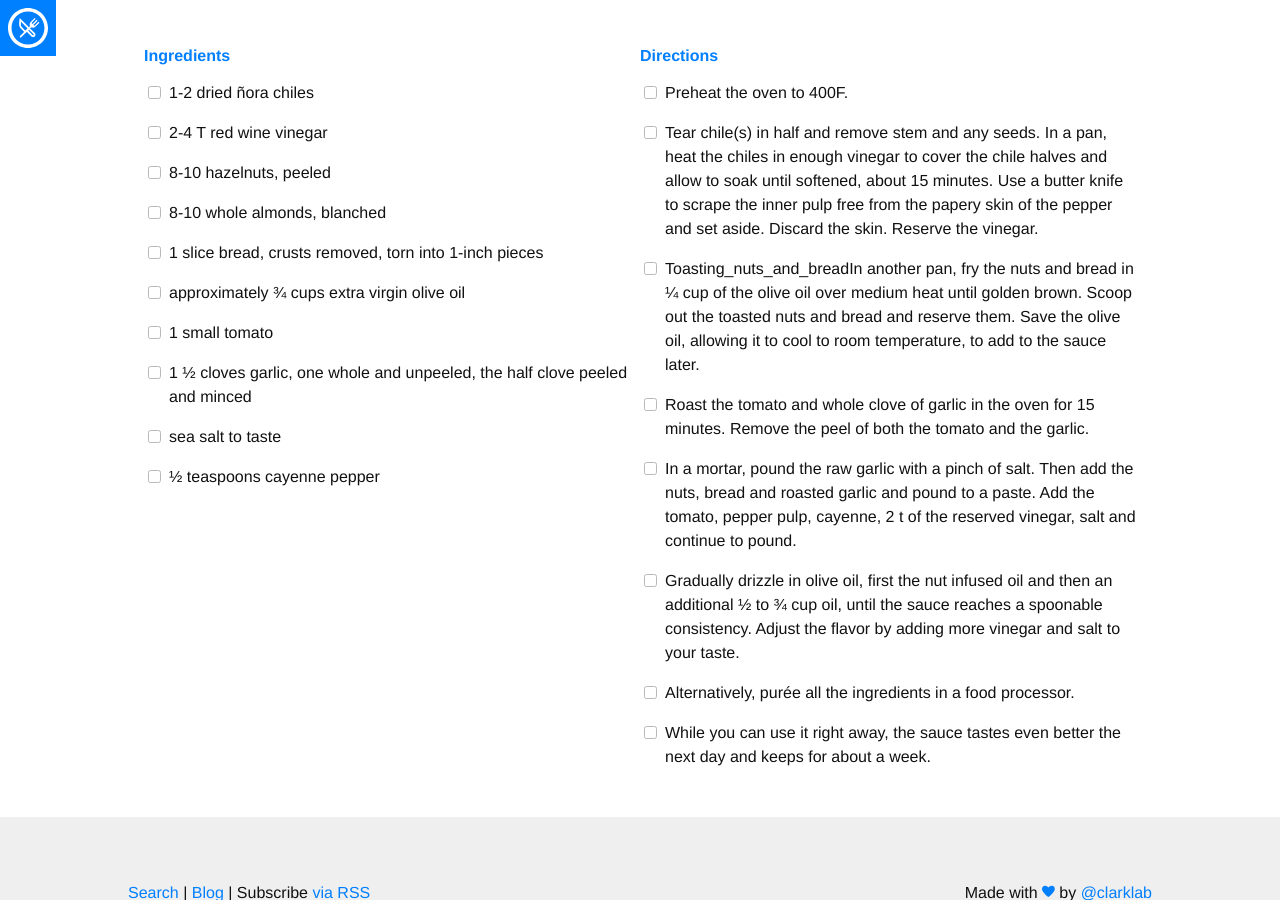
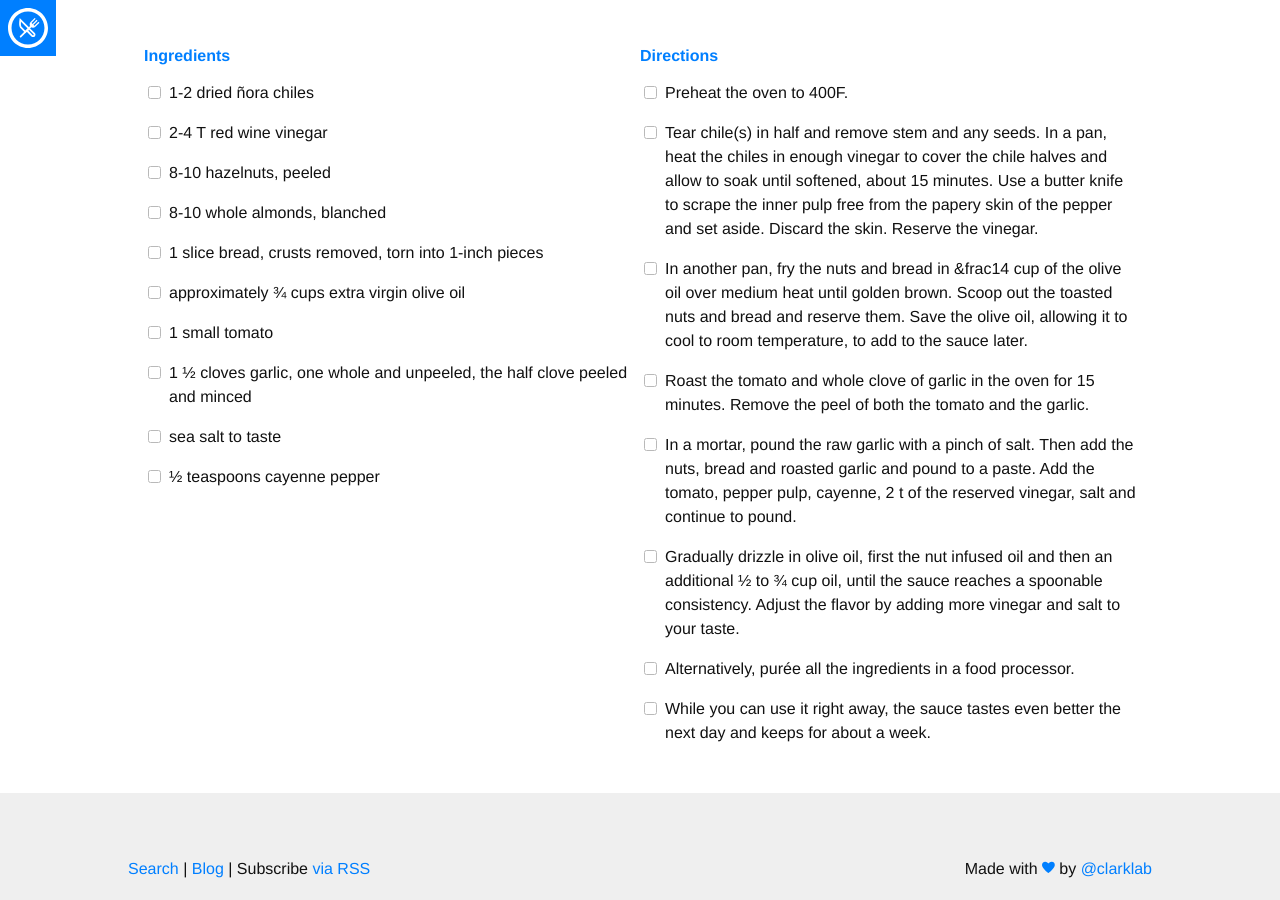
Before and after one commit to edinel/recipes, a Jekyll site: the page built from _recipes/Romesco.md, in a window 1280 px wide and 900 px high, scrolled down 1347 px. Built offline with Jekyll 4.4.1, drawn with Linux system fonts in a browser that asks for light colours; nearby versions of some CDN libraries; some web fonts are replaced.

Commit message:
Updating

```diff
--- a/_recipes/Romesco.md
+++ b/_recipes/Romesco.md
@@ -19,7 +19,7 @@ ingredients:
 directions:
     - "Preheat the oven to 400F."
     - "Tear chile(s) in half and remove stem and any seeds. In a pan, heat the chiles in enough vinegar to cover the chile halves and allow to soak until softened, about 15 minutes. Use a butter knife to scrape the inner pulp free from the papery skin of the pepper and set aside. Discard the skin. Reserve the vinegar."
-    - "Toasting_nuts_and_breadIn another pan, fry the nuts and bread in ¼ cup of the olive oil over medium heat until golden brown. Scoop out the toasted nuts and bread and reserve them. Save the olive oil, allowing it to cool to room temperature, to add to the sauce later."
+    - "In another pan, fry the nuts and bread in &frac14 cup of the olive oil over medium heat until golden brown. Scoop out the toasted nuts and bread and reserve them. Save the olive oil, allowing it to cool to room temperature, to add to the sauce later."
     - "Roast the tomato and whole clove of garlic in the oven for 15 minutes. Remove the peel of both the tomato and the garlic."
     - "In a mortar, pound the raw garlic with a pinch of salt. Then add the nuts, bread and roasted garlic and pound to a paste. Add the tomato, pepper pulp, cayenne, 2 t of the reserved vinegar, salt and continue to pound."
     - "Gradually drizzle in olive oil, first the nut infused oil and then an additional &frac12; to &frac34; cup oil, until the sauce reaches a spoonable consistency. Adjust the flavor by adding more vinegar and salt to your taste."
```
